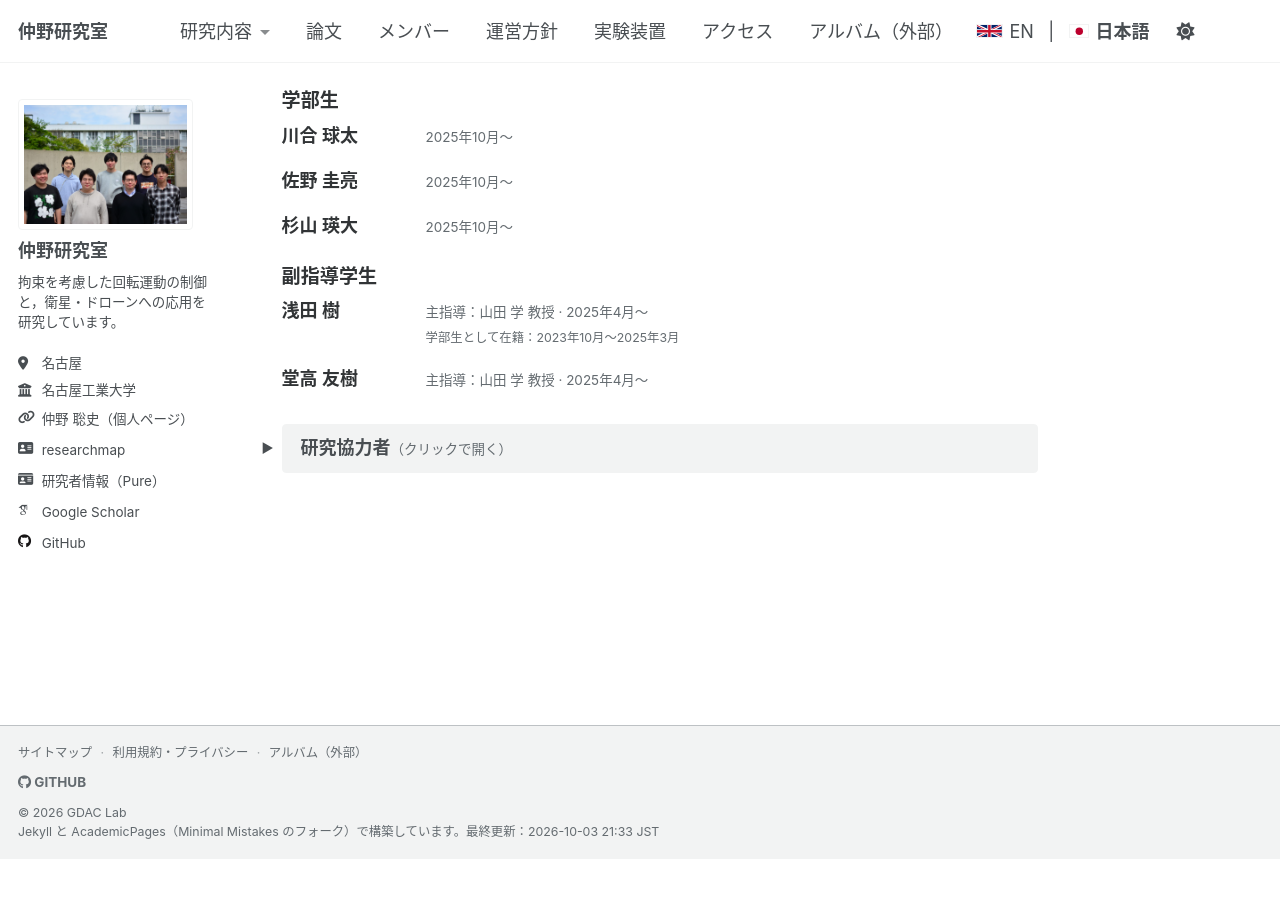
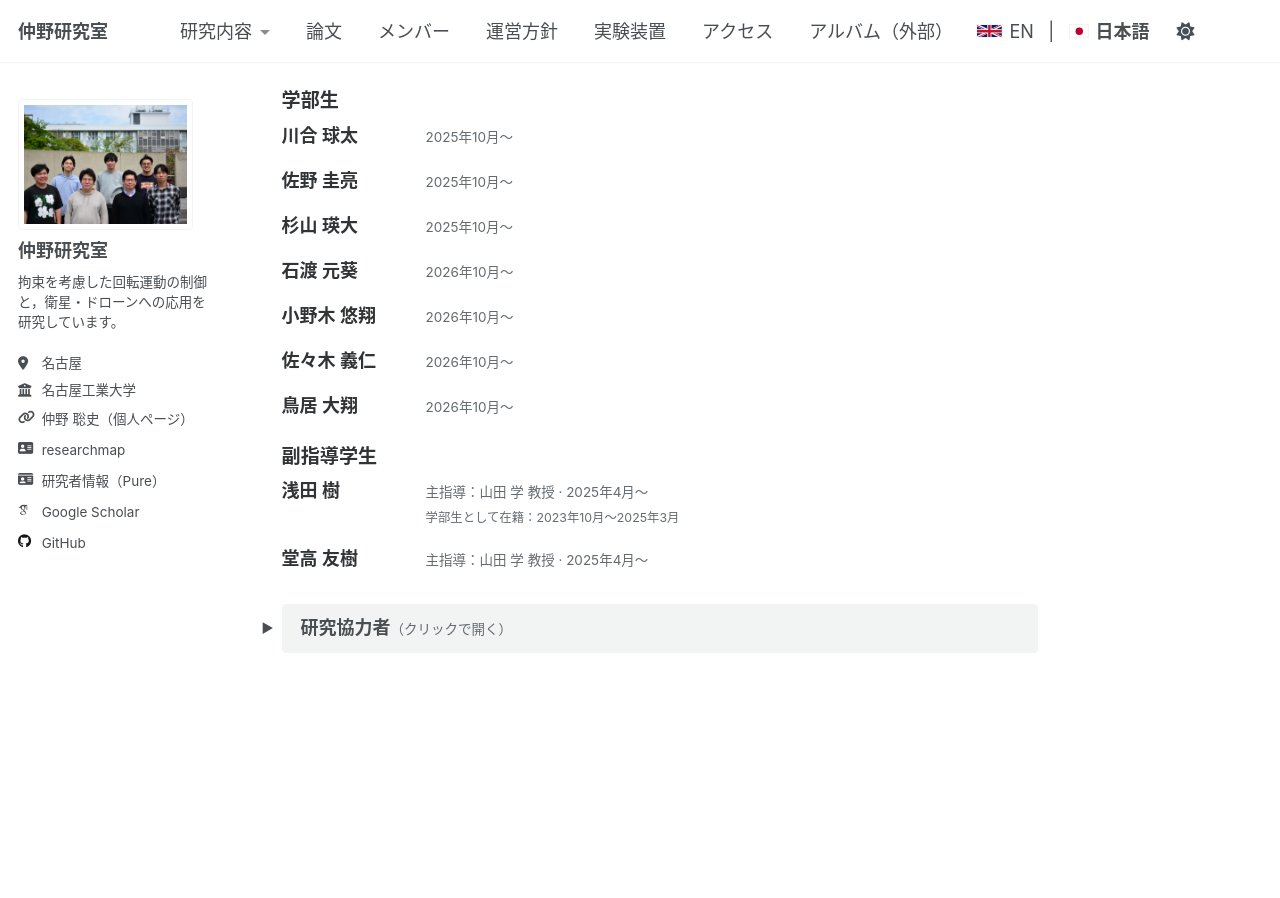
Before and after one commit to GDAC-Lab/gdac-lab.github.io, a Jekyll site: the page built from _pages/ja/people.md, in a window 1280 px wide and 900 px high, scrolled down 1346 px. Built offline with Jekyll 4.4.1, drawn with Linux system fonts in a browser that asks for light colours; before the commit the page ends 2205 px from its top, so only the background shows below that.

Commit message:
メンバーページに学部生4名（石渡・小野木・佐々木・鳥居）を追加

```diff
--- a/_pages/ja/people.md
+++ b/_pages/ja/people.md
@@ -65,6 +65,18 @@ CV（英文）
 
 杉山 瑛大
 : 2025年10月〜
+
+石渡 元葵
+: 2026年10月〜
+
+小野木 悠翔
+: 2026年10月〜
+
+佐々木 義仁
+: 2026年10月〜
+
+鳥居 大翔
+: 2026年10月〜
 {: .people-roster}
 
 ### 副指導学生
```
Also changed, not shown: _pages/people.md (+12 -0 lines).
